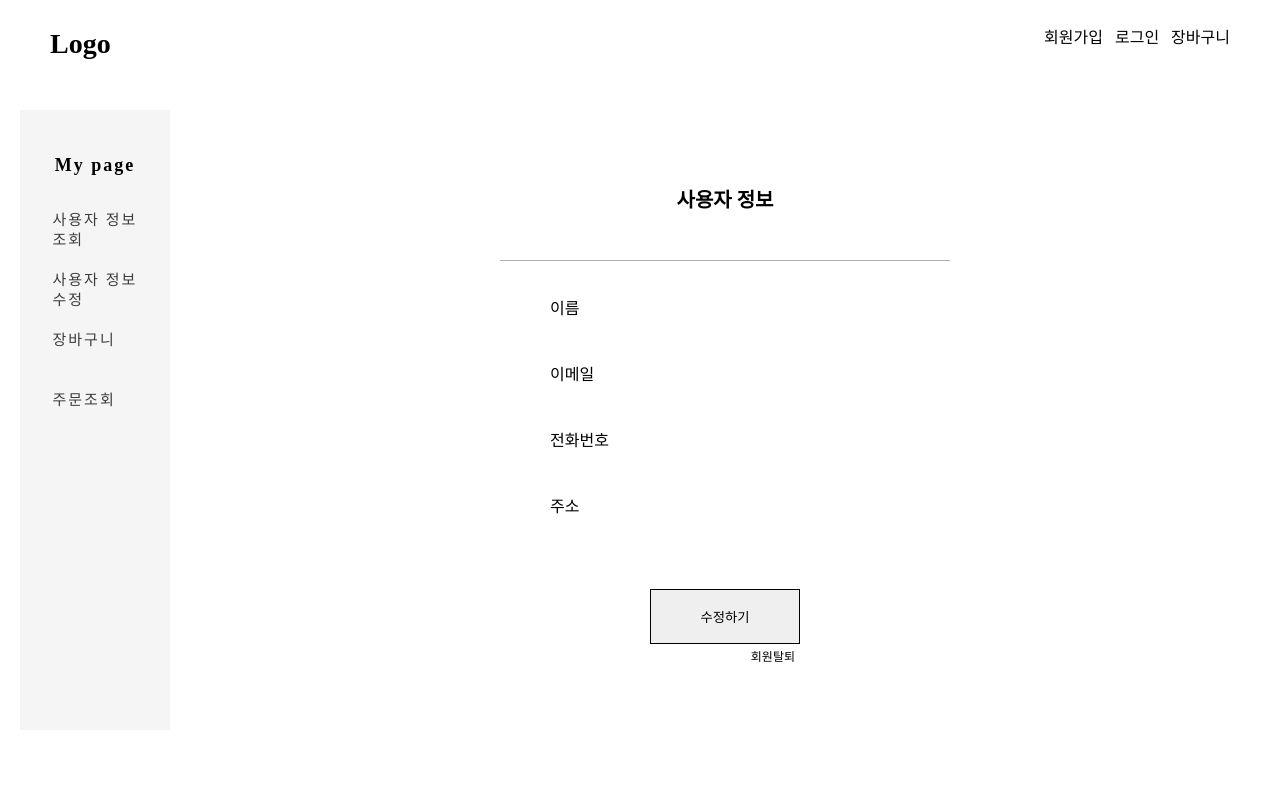
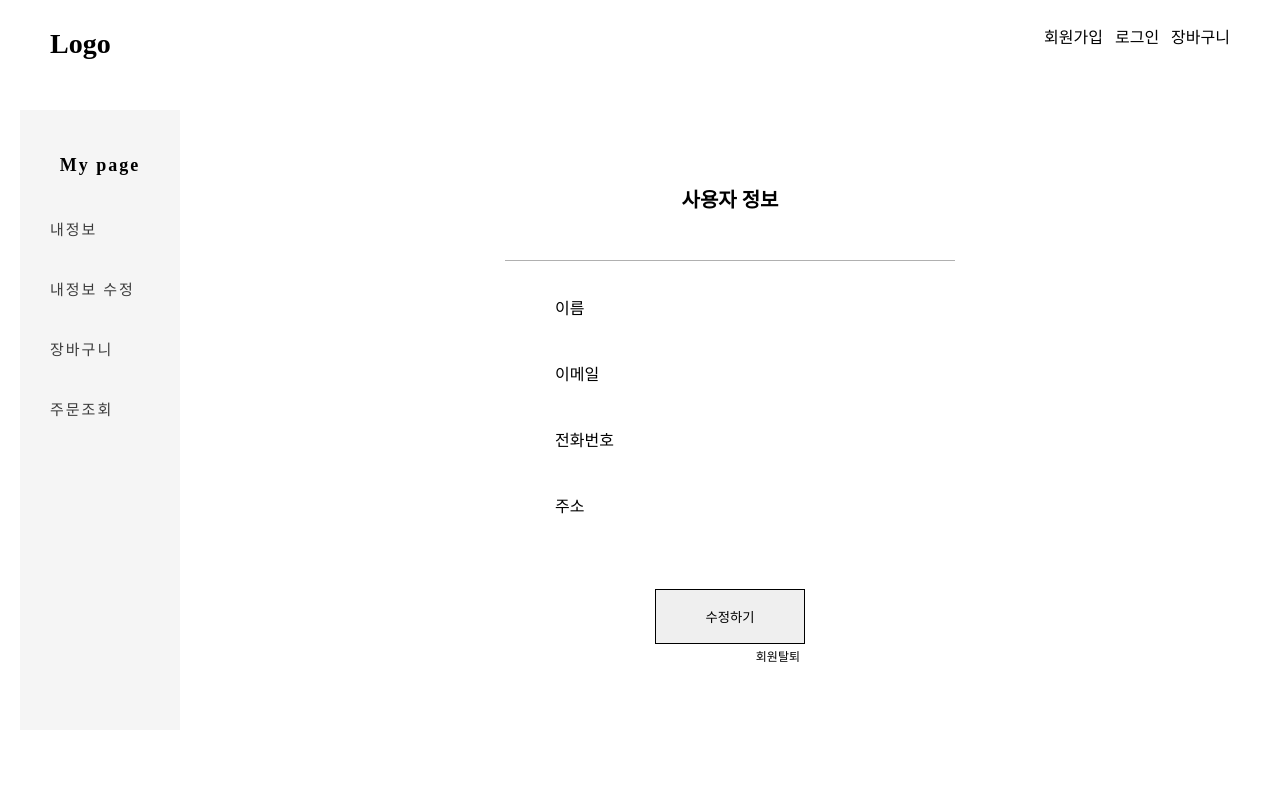
Before and after one commit to uiyeon831/book-shopping-mall-webapp, a React (Create React App) app: page /mypage in a window 1280 px wide. Shown: the top 800 px of the page. Built offline with nearby package versions, Linux system fonts and the light colour scheme.

Commit message:
change style

```diff
--- a/src/components/Category/MypageCategory.js
+++ b/src/components/Category/MypageCategory.js
@@ -11,8 +11,8 @@ class MypageCategory extends React.Component{
     return (
       <Menu>
         <MenuTitle>My page</MenuTitle>
-        <MenuLi>사용자 정보 조회</MenuLi>
-        <MenuLi>사용자 정보 수정</MenuLi>
+        <MenuLi>내정보</MenuLi>
+        <MenuLi>내정보 수정</MenuLi>
         <MenuLi>장바구니</MenuLi>
         <MenuLi>주문조회</MenuLi>
       </Menu>
--- a/src/components/Category/style.js
+++ b/src/components/Category/style.js
@@ -3,8 +3,8 @@ import styled from "styled-components";
 const Menu = styled.ul`
   height: 70vh;
   background-color: #f5f5f5;
-  min-width: 150px;
-  max-width: 150px;
+  min-width: 160px;
+  max-width: 160px;
   margin-left: 20px;
   display: flex;
   flex-direction: column;
@@ -16,7 +16,7 @@ const Menu = styled.ul`
 `
 
 const MenuLi = styled.li`
-  width: 85px;
+  width: 100px;
   height: 20px;
   line-height: 20px;
   letter-spacing: 2px;
@@ -36,7 +36,8 @@ const MenuTitle = styled.p`
   line-height: 30px;
   font-size: 18px;
   letter-spacing: 2px;
-  padding: 10px;
+  padding-top: 10px;
+  padding-bottom: 20px;
   margin: 0px;
   font-weight: 600;
 `
```
